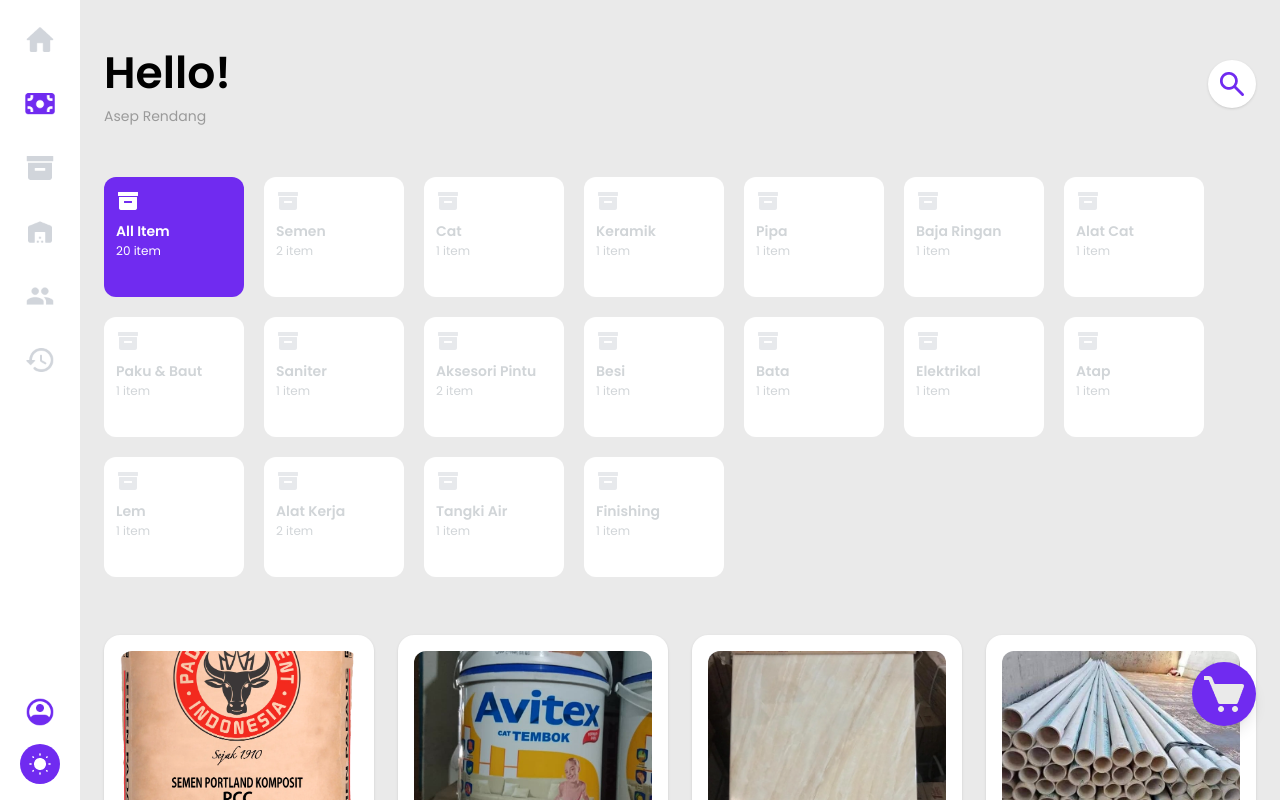
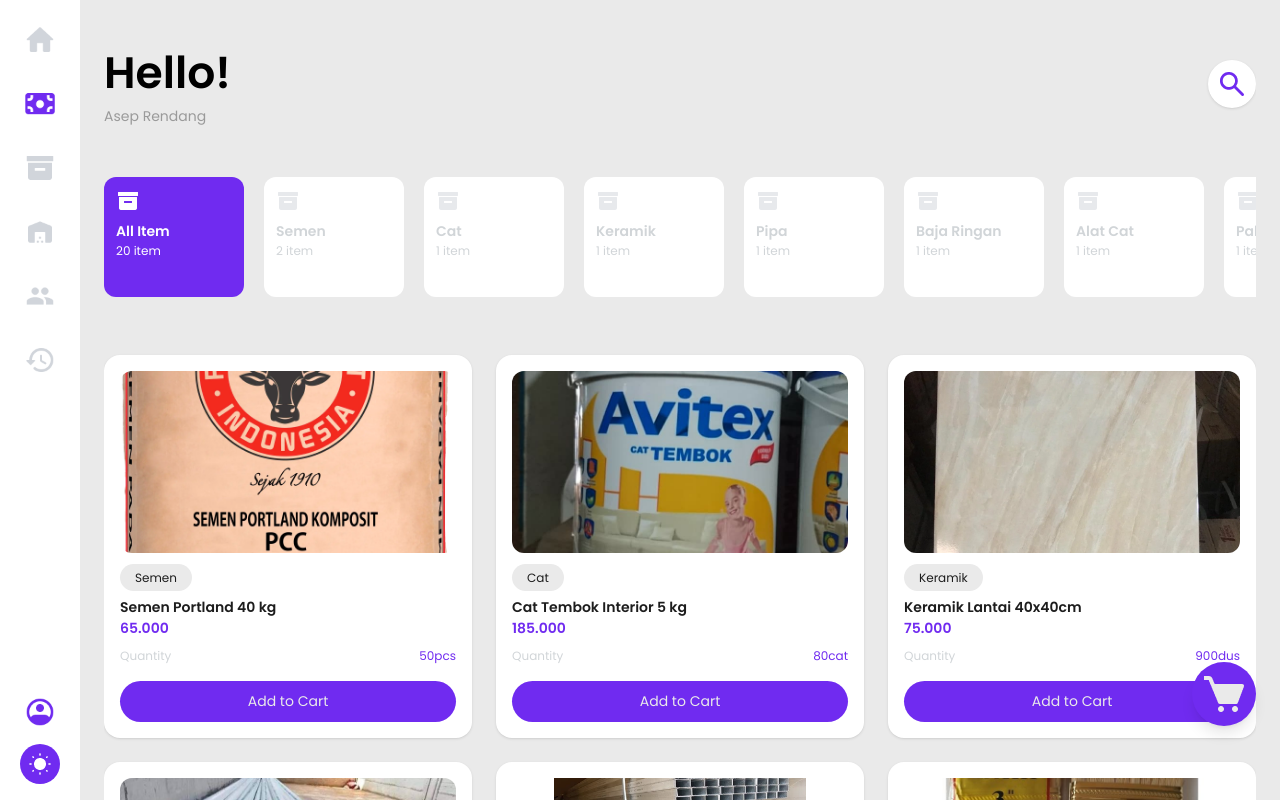
Before and after one commit to Jubilio14/FrontendPOS, a React (Vite) app: page /cashier in a window 1280 px wide. Shown: the top 800 px of the page. Built offline with nearby package versions, Linux system fonts and the light colour scheme; sample sign-in values are in the browser's storage.

Commit message:
kategori scroll

```diff
--- a/src/layouts/MainLayout.jsx
+++ b/src/layouts/MainLayout.jsx
@@ -26,7 +26,7 @@
 
       <Sidebar />
 
-      <div className="flex-1 bg-[#EAEAEA] ml-20 px-6 pt-[40px] pb-6">
+      <div className="flex-1 bg-[#EAEAEA] ml-20 px-6 pt-[40px] pb-6 overflow-x-hidden">
         <Outlet />
       </div>
 
--- a/src/pages/Cashier.jsx
+++ b/src/pages/Cashier.jsx
@@ -235,7 +235,7 @@
     };
 
   return (
-    <div className="space-y-[50px]">
+    <div className="space-y-[50px] overflow-x-hidden">
 
         {/* Header */}
         <div className="flex justify-between items-center">
@@ -258,9 +258,10 @@
 
         </div>
 
-        {/* FILTER */}
+      {/* CATEGORY */}
+        <div className="max-w-full overflow-x-auto pb-2 scrollbar-hide">
 
-        <div className="flex flex-wrap gap-[20px] overflow-x-auto pb-2">
+        <div className="flex gap-[20px] min-w-max">
 
             {categories.map((cat) => {
             const isActive = activeCategory === cat.name;
@@ -269,15 +270,13 @@
                 <div
                 key={cat.name}
                 onClick={() => setActiveCategory(cat.name)}
-                    className={`w-[140px] h-[120px] p-3 rounded-xl cursor-pointer transition
+                className={`min-w-[140px] h-[120px] p-3 rounded-xl cursor-pointer transition
                     ${
                     isActive
                         ? "bg-[#702BF0]"
-                        : "bg-[#FFFFFF]"
+                        : "bg-white"
                     }`}
                 >
-
-                    {/* ICON */}
                 <img
                     src={cat.icon}
                     className={`w-[24px] h-[24px] mb-2 ${
@@ -287,32 +286,32 @@
                     }`}
                 />
 
-                    {/* TEXT */}
                 <p
-                        className={`text-[14px] leading-[21px] font-semibold ${
+                    className={`text-[14px] font-semibold ${
                     isActive ? "text-white" : "text-[#D1D5D8]"
                     }`}
                 >
                     {cat.name}
                 </p>
 
-                    {/* SUB TEXT */}
-                    <p className={`text-[12px] leading-[18px] font-normal ${
+                <p
+                    className={`text-[12px] ${
                     isActive ? "text-white" : "text-[#D1D5D8]"
-                        }`}>
+                    }`}
+                >
                     {cat.name === "All Item"
                     ? `${products.length} item`
                     : `${getTotalByCategory(cat.name)} item`}
                 </p>
-
                 </div>
             );
             })}
 
         </div>
+        </div>
 
         {/* Produk */}
-        <div className="grid grid-cols-4 gap-6">
+        <div className="grid grid-cols-1 md:grid-cols-2 xl:grid-cols-3 2xl:grid-cols-4 gap-6">
             {filteredProducts.length === 0 ? (
 
                 // 🔥 EMPTY STATE
--- a/src/pages/Product.jsx
+++ b/src/pages/Product.jsx
@@ -312,7 +312,9 @@
         </div>
 
         {/* FILTER */}
-        <div className="flex flex-wrap gap-[10px] pb-2">
+        <div className="max-w-full overflow-x-auto pb-2 scrollbar-hide">
+
+        <div className="flex gap-[20px] min-w-max">
 
             {categories.map((cat) => {
                 const isActive = activeCategory === cat.name;
@@ -362,6 +364,7 @@
                 );
             })}
 
+        </div>
         </div>
 
         {/* Produk */}
```
Lines whose indentation alone changed are shown as unchanged.
